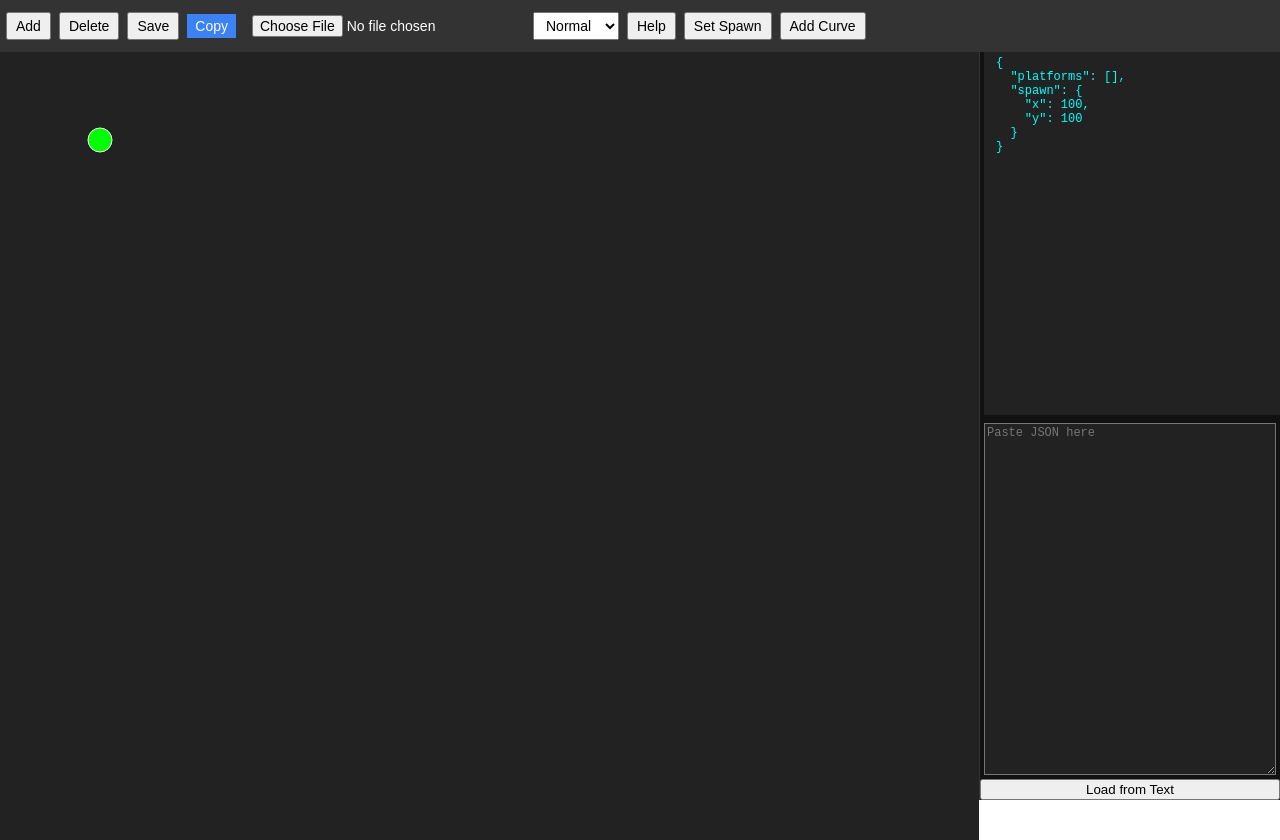
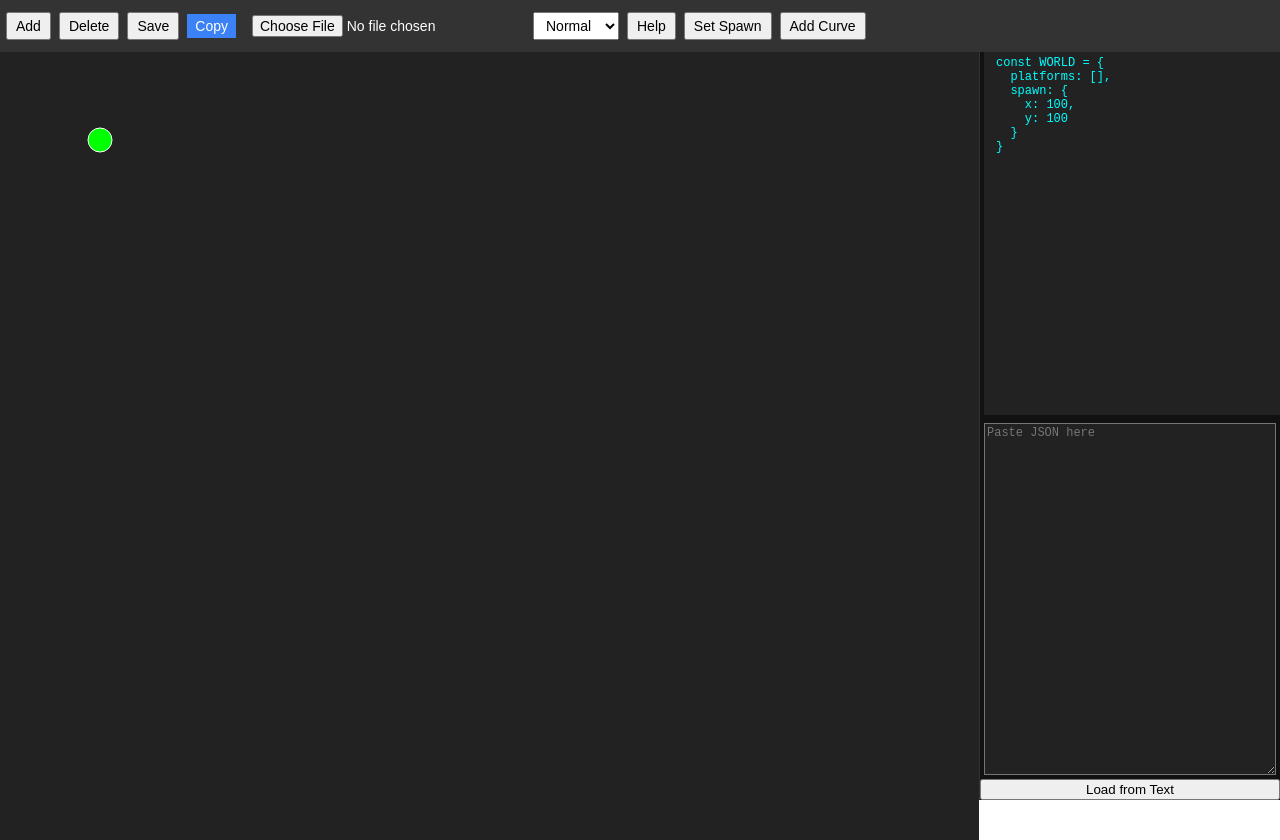
Before and after one commit to i-suk-at-coding/hcpss, a website: page platformer/public/map-editor.html in a window 1280 px wide. Shown: the top 840 px of the page. Drawn offline with Linux system fonts and the light colour scheme.

Commit message:
Update map-editor.html

```diff
--- a/platformer/public/map-editor.html
+++ b/platformer/public/map-editor.html
@@ -112,6 +112,11 @@
     ];
   }
 
+  function worldToLiteral(world) {
+    return `const WORLD = ${JSON.stringify(world, null, 2)
+      .replace(/"(\w+)":/g, '$1:')}`; // strip quotes from keys
+  }
+
   // --- Redraw ---
   function redraw() {
     ctx.fillStyle = '#222';
@@ -176,7 +181,7 @@
     }
 
     // JSON output
-    output.value = JSON.stringify(world,null,2);
+    output.value = worldToLiteral(world);
   }
 
   // --- Toolbar Actions ---
@@ -190,7 +195,7 @@
     selectedIndices = [];
     redraw();
   });
-  saveBtn.addEventListener('click', () => { output.value = JSON.stringify(world,null,2); });
+  saveBtn.addEventListener('click', () => { output.value = worldToLiteral(world); });
   copyBtn.addEventListener('click', () => { output.select(); document.execCommand('copy'); alert('JSON copied!'); });
   spawnBtn.addEventListener('click', () => { settingSpawn = true; });
 
```
